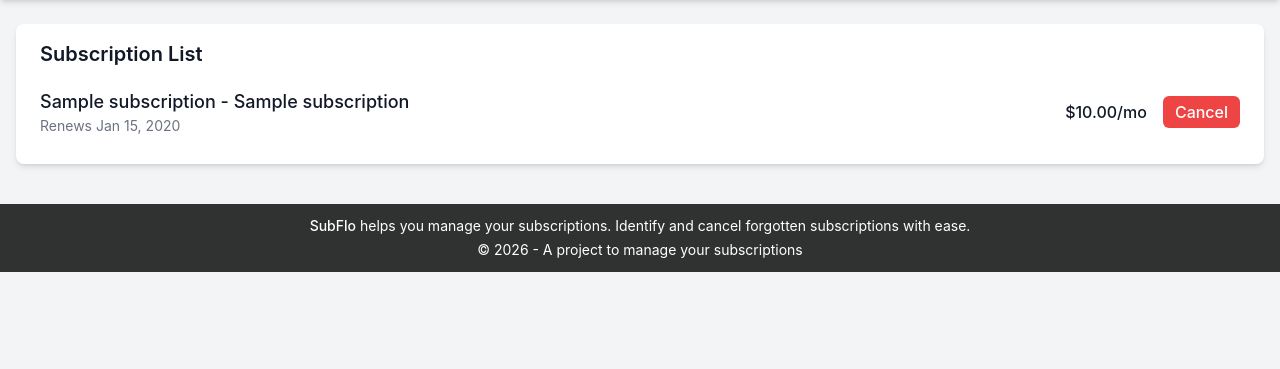
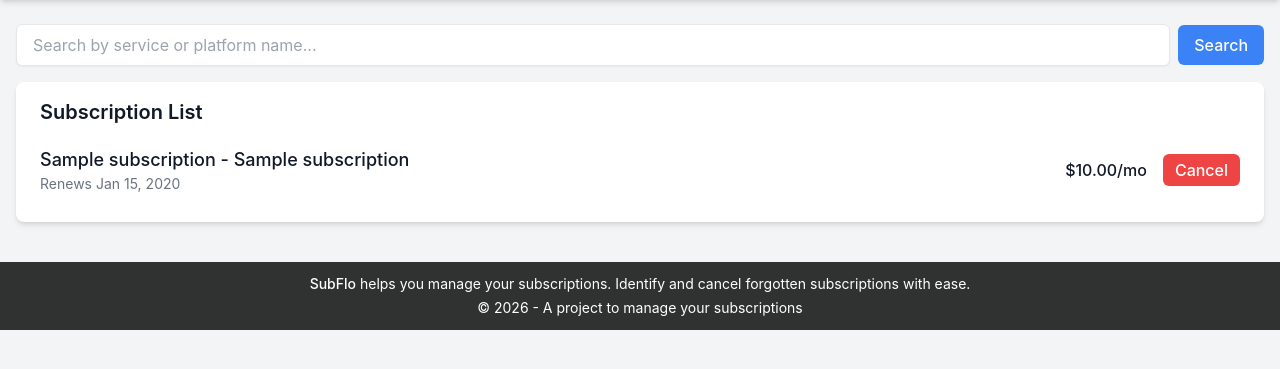
Before and after one commit to kyoonx/5_SubFlo, a Django app: page /dashboard/ in a window 1280 px wide. Shown: the part 68-437 px from the top of the page. Run offline with Django 5.2, Linux system fonts and the light colour scheme; tables that the repository leaves empty hold one stand-in row (values such as "Sample post"); some libraries are stand-ins or nearby versions; some web fonts are replaced.

Commit message:
Add search box

```diff
--- a/dashboard/views.py
+++ b/dashboard/views.py
@@ -3,11 +3,20 @@ from django.template import loader
 from django.shortcuts import render, get_object_or_404
 from django.views.generic import ListView
 from subscriptions.models import Subscription, EmailMessage
+from django.db.models import Q
 
 class SubscriptionList(ListView):
     model = Subscription
     context_object_name = "subscriptions"
     template_name = "dashboard/subscription_list.html"
+
+    def get_context_data(self, **kwargs):
+        ctx = super().get_context_data(**kwargs)
+        q = self.request.GET.get("q", "").strip()
+        if q:
+            ctx["subscriptions"]  = Subscription.objects.filter( Q(platform_name__icontains=q) | Q(service_name__icontains=q) )
+        ctx["q"] = q
+        return ctx
 
 def subscription_detail(request, pk):
     subscription = get_object_or_404(Subscription, pk=pk)
--- a/templates/base.html
+++ b/templates/base.html
@@ -32,8 +32,17 @@
     </nav>
 </header>
 
+
+
+
+
 <!-- Content -->
 <main class="container mx-auto py-6 px-4">
+    {% block search %}
+
+    {% endblock %}
+
+
     {% block content %}
         <p class="text-gray-600">This is default content.</p>
     {% endblock %}
--- a/templates/dashboard/email_message_detail.html
+++ b/templates/dashboard/email_message_detail.html
@@ -4,6 +4,12 @@
 {% block title %}
     Email Detail: {{ email_message.subject }}
 {% endblock %}
+
+
+{% block search %}
+
+{% endblock %}
+
 
 {% block content %}
     <div class="bg-white shadow-md rounded-lg p-6 mb-4">
--- a/templates/dashboard/subscription_detail.html
+++ b/templates/dashboard/subscription_detail.html
@@ -3,6 +3,12 @@
 {% block title %}
 {{ subscription.platform_name }} - {{ subscription.service_name }}
 {% endblock %}
+
+
+{% block search %}
+
+{% endblock %}
+
 
 {% block content %}
 <div class="bg-white shadow-md rounded-lg p-6 mb-4">
--- a/templates/dashboard/subscription_list.html
+++ b/templates/dashboard/subscription_list.html
@@ -4,11 +4,43 @@
     Subscription List
 {% endblock %}
 
+
+
+{% block search %}
+  <form method="get" class="mb-4 flex items-center space-x-2">
+
+    <div class="flex-1">
+      <input type="search" name="q" value="{{ q }}"
+             class="w-full px-4 py-2 border rounded-md shadow-sm focus:outline-none focus:ring-2 focus:ring-blue-500 focus:border-blue-500"
+             placeholder="Search by service or platform name...">
+    </div>
+
+    <div>
+      <button type="submit"
+              class="bg-blue-500 hover:bg-blue-700 text-white font-medium py-2 px-4 rounded-md">
+          Search
+      </button>
+
+      {% if q %}
+        <a href="{% url 'subscription-list-url' %}"
+           class="bg-gray-200 hover:bg-gray-300 text-gray-800 font-medium py-2 px-4 rounded-md ml-2">Clear</a>
+      {% endif %}
+
+    </div>
+
+  </form>
+{% endblock %}
+
+
+
+
+
 {% block content %}
     <div class="bg-white shadow-md rounded-lg mb-4">
         <div class="px-6 py-4">
             <h2 class="text-xl font-semibold">Subscription List</h2>
             <ul class="mt-2">
+
                 {% for sub in subscriptions %}
                     <li class="flex items-center justify-between py-3 border-b border-gray-200 last:border-b-0 hover:bg-gray-50">
                         <div>
@@ -21,8 +53,14 @@
                         </div>
                     </li>
                 {% empty %}
+                    {% if q %}
+                        <li class="py-2">No subscriptions found for "{{ q }}"</li>
+                    {% else %}
                     <li class="py-2">No subscriptions yet!</li>
+                    {% endif %}
                 {% endfor %}
+
+
             </ul>
         </div>
     </div>
```
